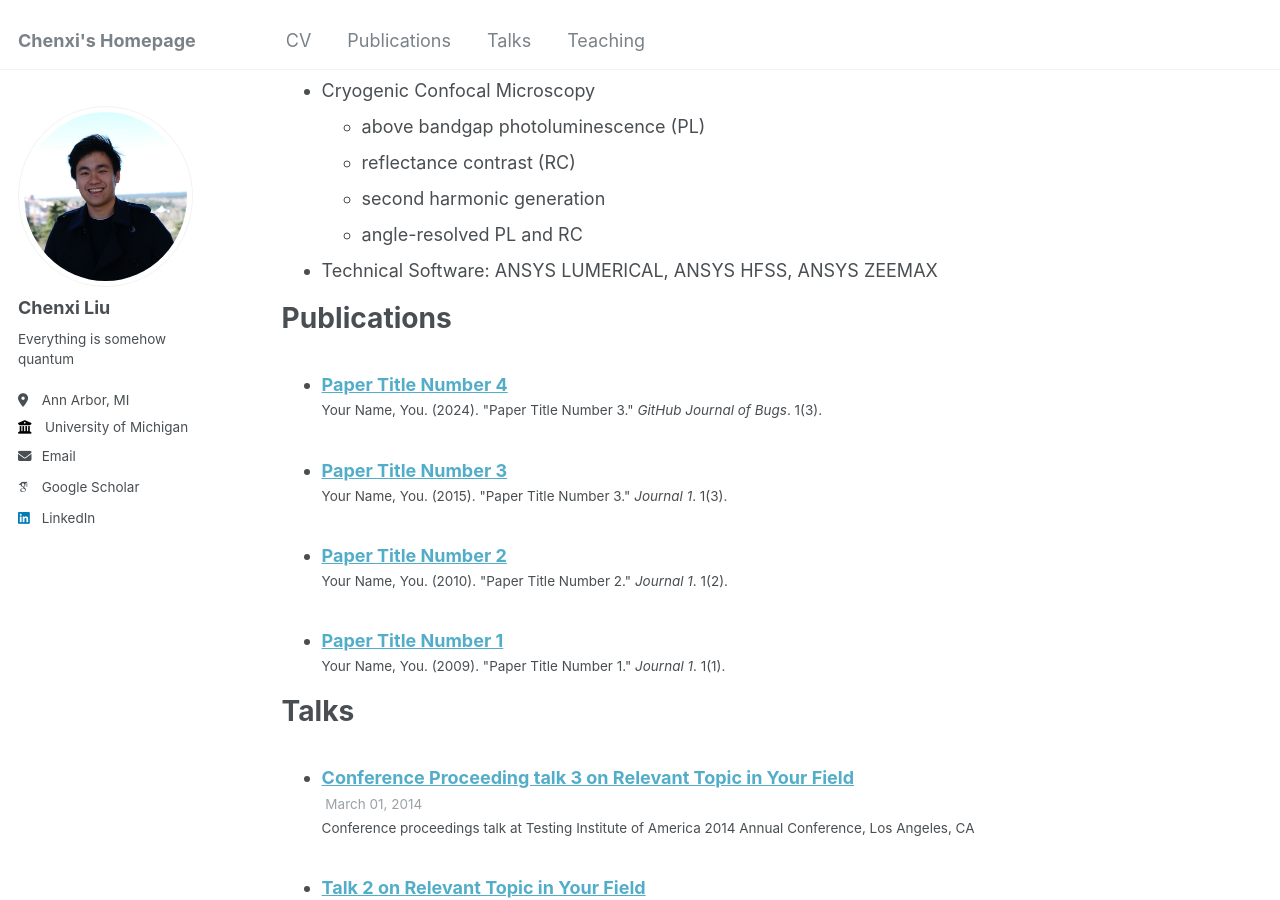
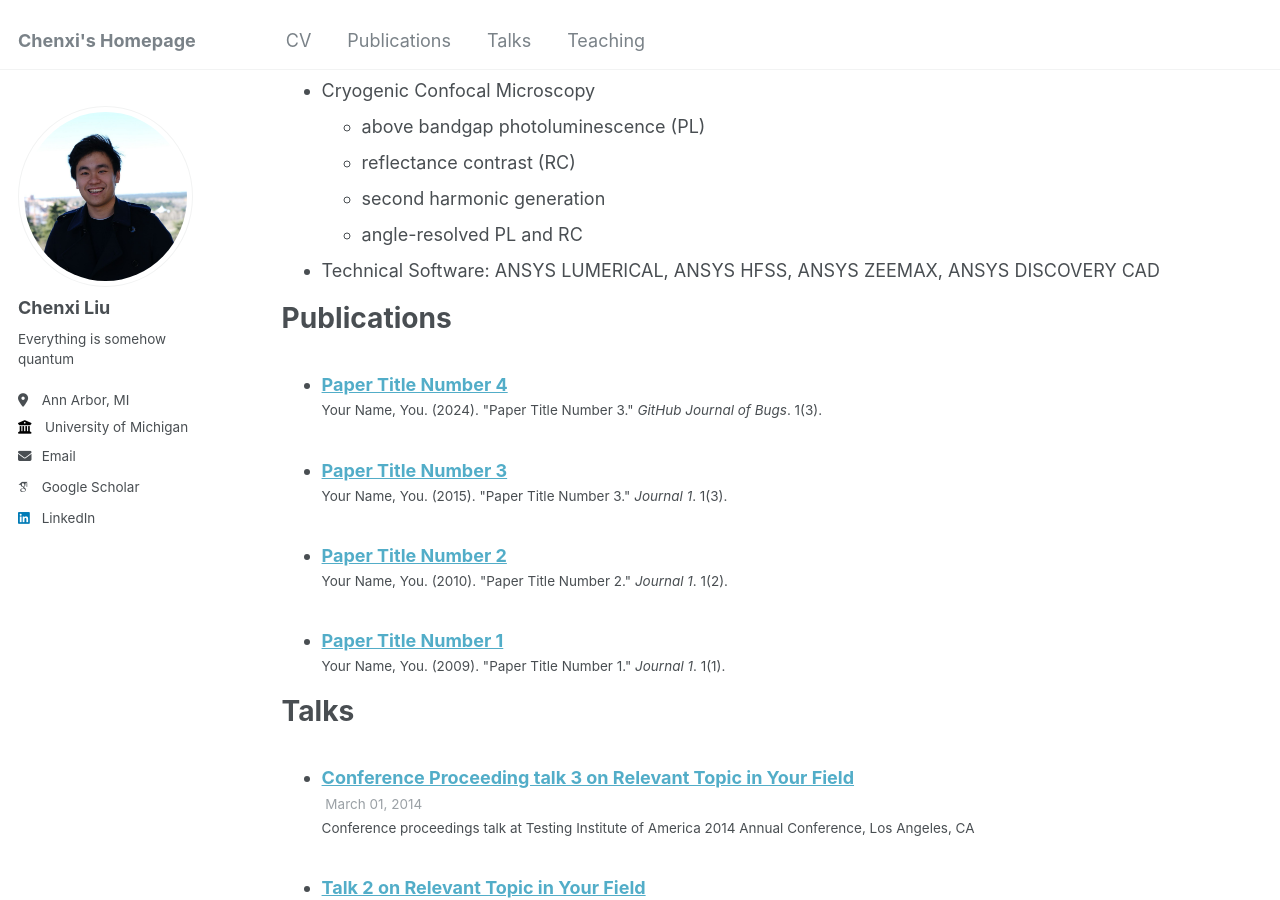
Before and after one commit to chenxil6/chenxi_liu.github.io, a Jekyll site: the page built from _pages/cv.md, in a window 1280 px wide and 900 px high, scrolled down 659 px. Built offline with Jekyll 4.4.1, drawn with Linux system fonts in a browser that asks for light colours; some web fonts are replaced.

Commit message:
Update cv.md

```diff
--- a/_pages/cv.md
+++ b/_pages/cv.md
@@ -33,7 +33,7 @@ Skills
   * reflectance contrast (RC)
   * second harmonic generation
   * angle-resolved PL and RC
-* Technical Software: ANSYS LUMERICAL, ANSYS HFSS, ANSYS ZEEMAX
+* Technical Software: ANSYS LUMERICAL, ANSYS HFSS, ANSYS ZEEMAX, ANSYS DISCOVERY CAD
 
 Publications
 ======
```
